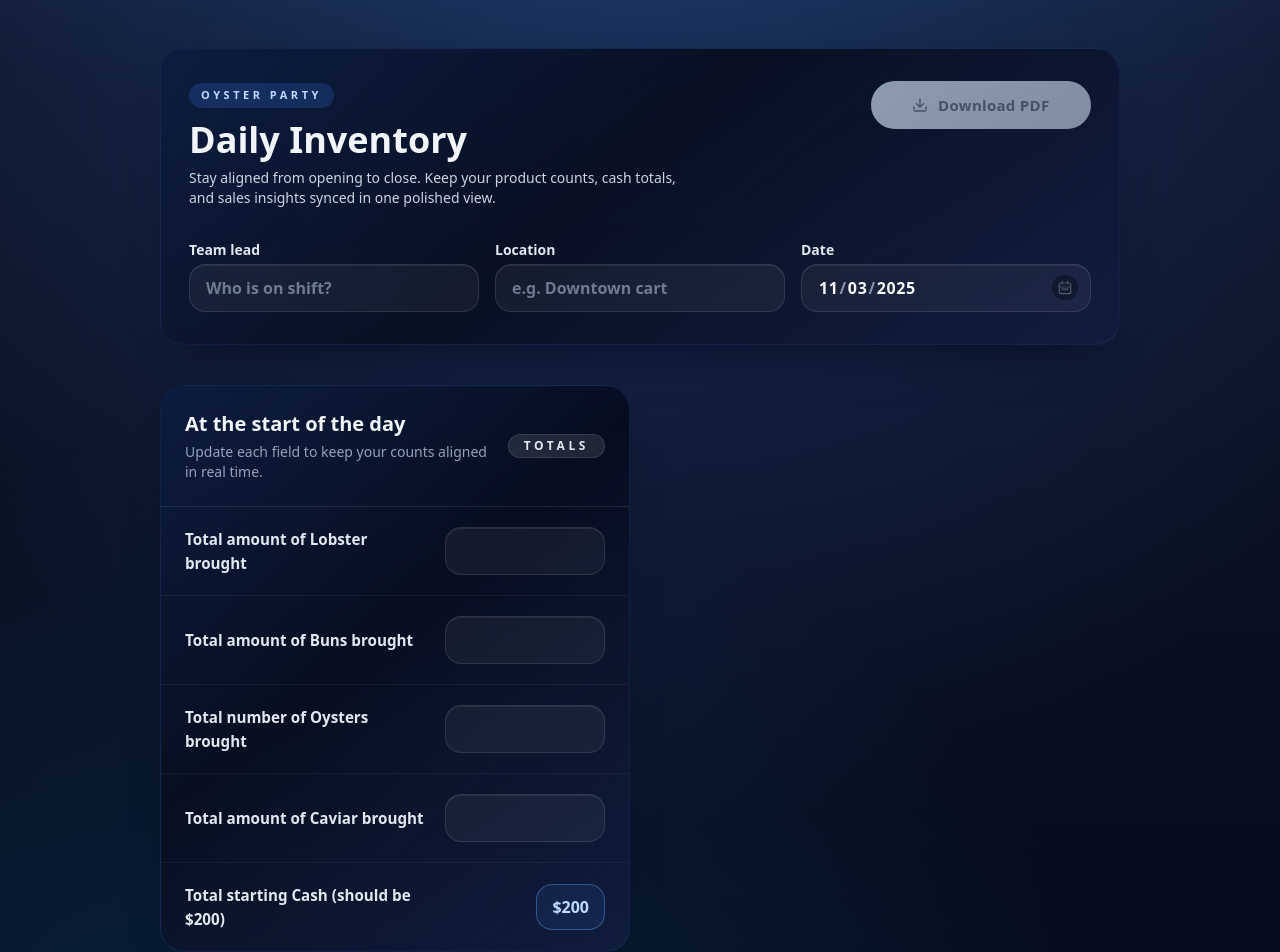
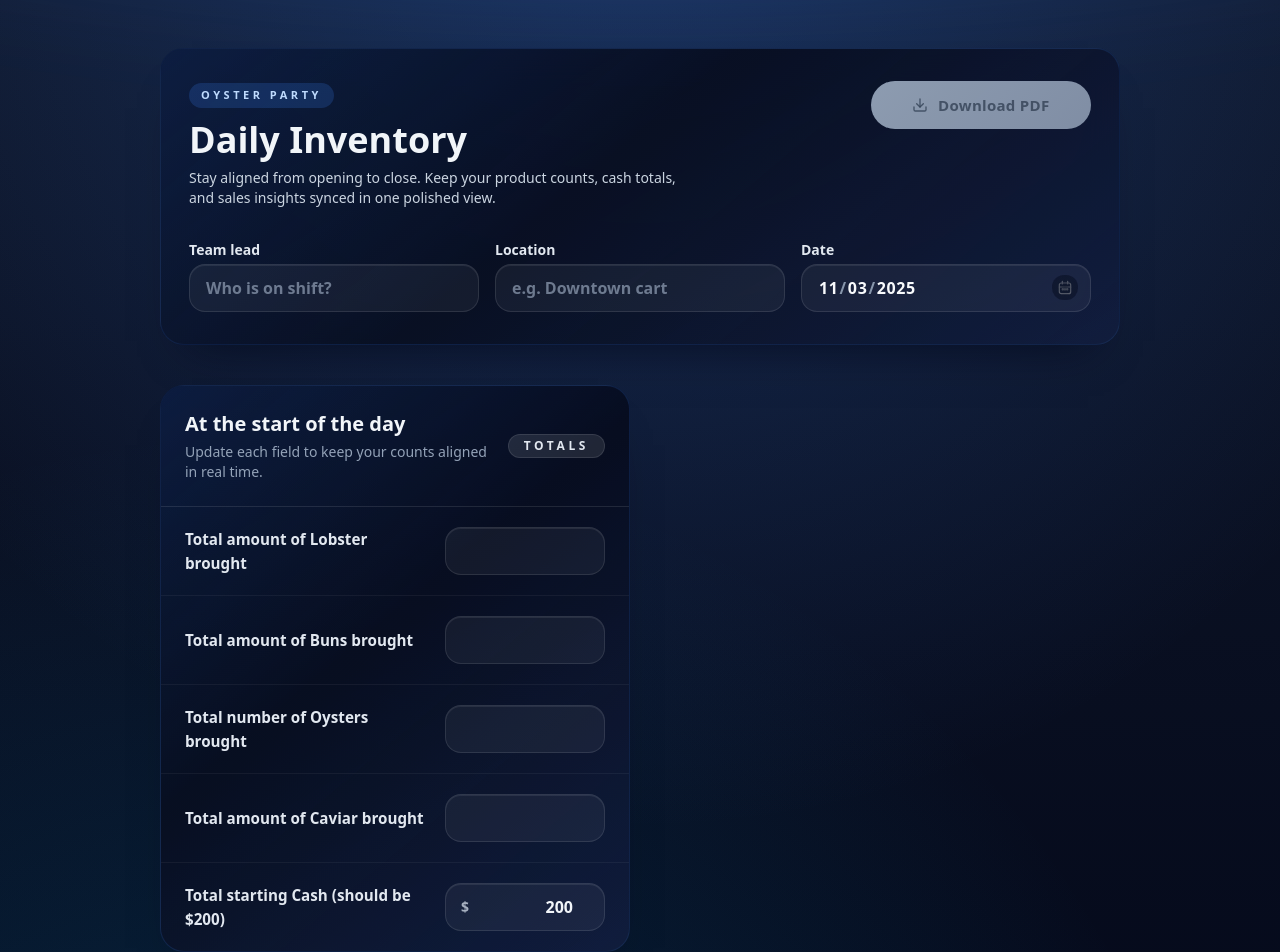
Before and after one commit to josealarconchacon/inventory-sheet, a React (Vite) app: page / in a window 1280 px wide. Shown: the top 952 px of the page. Built offline with nearby package versions, Linux system fonts and the light colour scheme.

Commit message:
update Total starting Cash stepper

```diff
--- a/src/features/inventory/components/InventoryTableSection.jsx
+++ b/src/features/inventory/components/InventoryTableSection.jsx
@@ -32,9 +32,13 @@ const InventoryTableSection = ({
           prefix = "",
           formatValue,
           cellClassName,
+          step,
+          min,
+          max,
         }) => {
           const value = sheet?.[key] ?? "";
           const displayValue = formatValue ? formatValue(value, sheet) : value;
+          const showEditablePrefix = !!prefix && !readOnly;
 
           return (
             <div
@@ -54,14 +58,26 @@ const InventoryTableSection = ({
                     {displayValue}
                   </span>
                 ) : (
+                  <div className="relative w-full md:w-auto md:min-w-[140px]">
+                    {showEditablePrefix ? (
+                      <span className="pointer-events-none absolute inset-y-0 left-4 flex items-center text-sm font-semibold text-slate-300/80">
+                        {prefix}
+                      </span>
+                    ) : null}
                     <input
                       type={type}
                       inputMode={type === "number" ? "decimal" : undefined}
                       value={value}
+                      step={step}
+                      min={min}
+                      max={max}
                       onChange={(event) => onFieldChange?.(key, event.target.value)}
                       placeholder={placeholder}
-                    className="h-12 w-full rounded-2xl border border-white/10 bg-white/5 px-4 text-base font-semibold text-slate-100 placeholder:text-slate-400/70 shadow-[inset_0_1px_0_rgba(255,255,255,0.08)] transition-all duration-200 focus:border-blue-400/60 focus:bg-blue-500/5 focus:shadow-[0_0_0_3px_rgba(59,130,246,0.28)] focus:outline-none md:min-w-[140px] md:w-auto md:text-right"
+                      className={`h-12 w-full rounded-2xl border border-white/10 bg-white/5 px-4 text-base font-semibold text-slate-100 placeholder:text-slate-400/70 shadow-[inset_0_1px_0_rgba(255,255,255,0.08)] transition-all duration-200 focus:border-blue-400/60 focus:bg-blue-500/5 focus:shadow-[0_0_0_3px_rgba(59,130,246,0.28)] focus:outline-none md:text-right ${
+                        showEditablePrefix ? "pl-12" : ""
+                      }`}
                     />
+                  </div>
                 )}
               </div>
             </div>
--- a/src/features/inventory/constants/tableSections.js
+++ b/src/features/inventory/constants/tableSections.js
@@ -6,7 +6,10 @@ export const startOfDayRows = [
   {
     key: "startCash",
     label: "Total starting Cash (should be $200)",
-    readOnly: true,
+    type: "number",
+    step: 1,
+    min: 0,
+    placeholder: "200",
     prefix: "$",
   },
 ];
```
Lines whose indentation alone changed are shown as unchanged.
